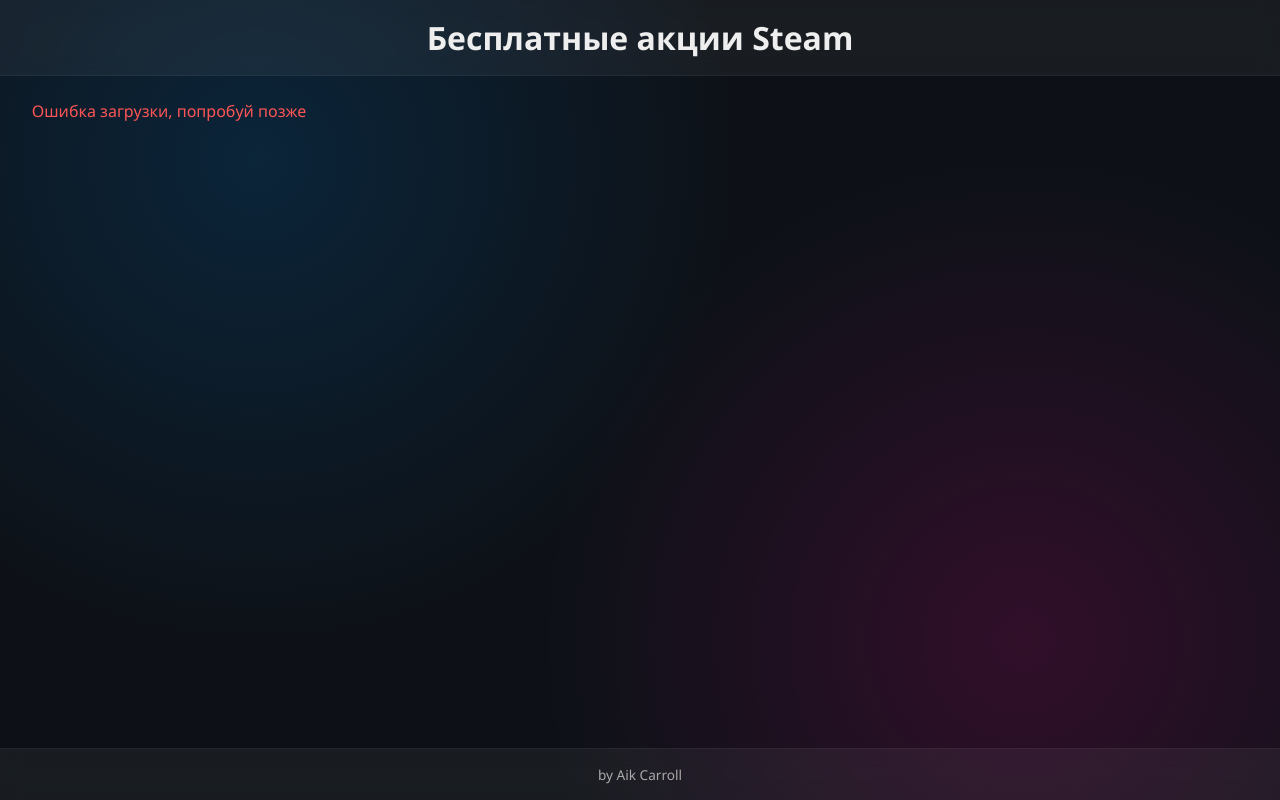
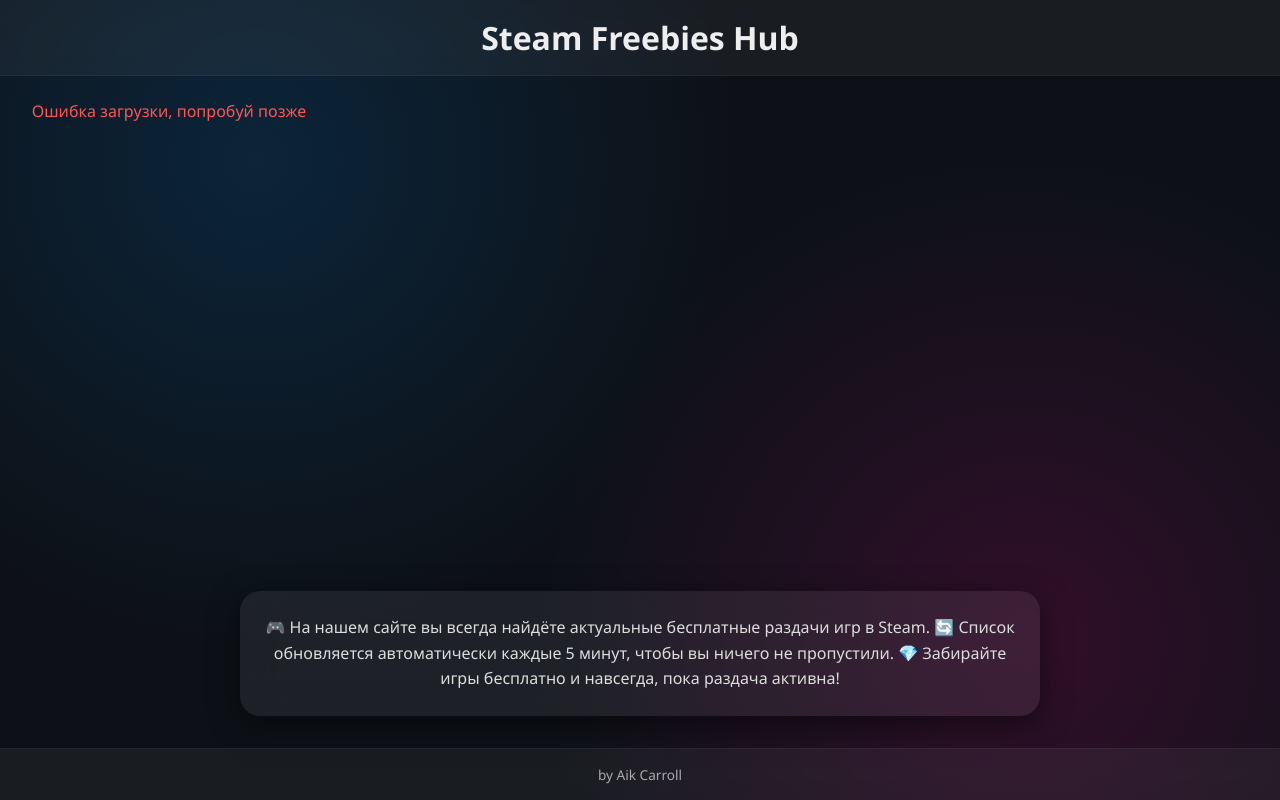
Before and after one commit to CarrollPr/stestatusam, a plain HTML site: page index.html in a window 1280 px wide. Drawn offline with Linux system fonts and the light colour scheme; no server answers.

Commit message:
Update index.html

```diff
--- a/index.html
+++ b/index.html
@@ -3,7 +3,7 @@
 <head>
   <meta charset="UTF-8">
   <meta name="viewport" content="width=device-width, initial-scale=1">
-  <title>Free Steam Giveaways — Жидкое Стекло</title>
+  <title>Steam Freebies Hub — Жидкое Стекло</title>
   <style>
     *,*::before,*::after { box-sizing:border-box; margin:0;padding:0; }
     body {
@@ -74,6 +74,19 @@
     .info a:hover {
       background: linear-gradient(135deg,#0072ff,#00c6ff);
     }
+    .about {
+      max-width:800px;
+      margin:2rem auto;
+      background: rgba(255,255,255,0.07);
+      border-radius: 20px;
+      backdrop-filter: blur(20px);
+      box-shadow: 0 8px 30px rgba(0,0,0,0.5);
+      padding:1.5rem;
+      text-align:center;
+      line-height:1.6;
+      font-size:1rem;
+      color:#ddd;
+    }
     footer { font-size:0.85rem; color:#aaa; }
     @media (max-width:600px){
       header h1{font-size:1.6rem;}
@@ -83,11 +96,16 @@
 </head>
 <body>
   <header>
-    <h1>Бесплатные акции Steam</h1>
+    <h1>Steam Freebies Hub</h1>
   </header>
   <main id="games-container">
     <p style="text-align:center;">Загрузка...</p>
   </main>
+  <section class="about">
+    🎮 На нашем сайте вы всегда найдёте актуальные бесплатные раздачи игр в Steam.
+    🔄 Список обновляется автоматически каждые 5 минут, чтобы вы ничего не пропустили.
+    💎 Забирайте игры бесплатно и навсегда, пока раздача активна!
+  </section>
   <footer>by Aik Carroll</footer>
   <script>
     async function loadGiveaways(){
@@ -121,7 +139,7 @@
       }
     }
     loadGiveaways();
-    setInterval(loadGiveaways, 300000); // обновление каждые 5 минут
+    setInterval(loadGiveaways, 300000);
   </script>
 </body>
 </html>
```
